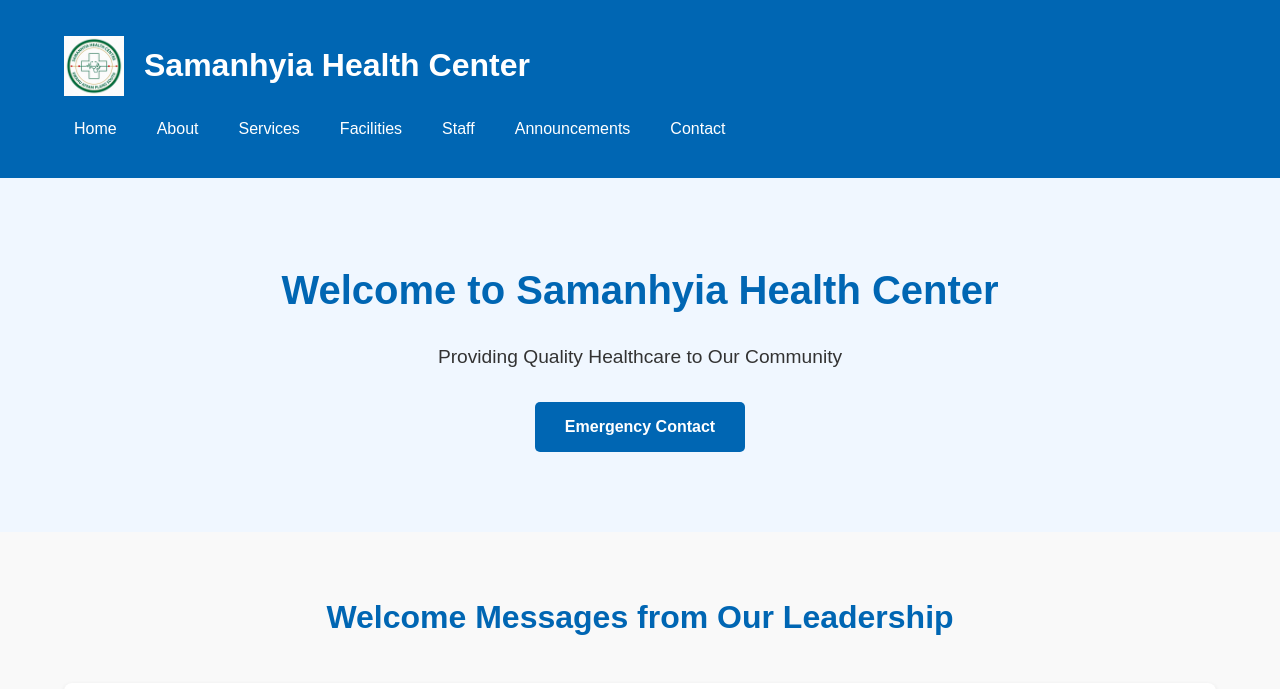
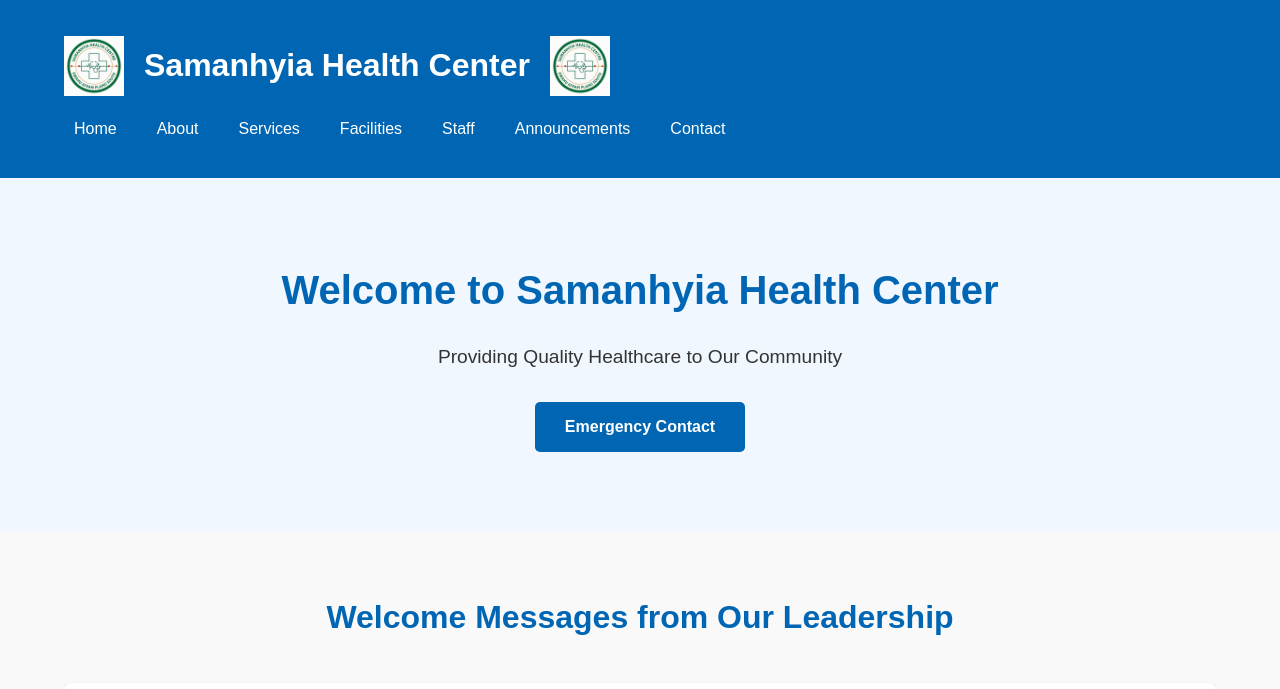
Before and after one commit to Koinojas/samanhyia-website, a plain HTML site: page index.html in a window 1280 px wide. Shown: the top 689 px of the page. Drawn offline with Linux system fonts and the light colour scheme.

```diff
--- a/index.html
+++ b/index.html
@@ -17,6 +17,7 @@
             <div class="logo">
                 <img src="images/shyia logo.jpg" alt="Samanhyia Health Center Logo">
                 <h1>Samanhyia Health Center</h1>
+                <img src="images/shyia logo.jpg" alt="Samanhyia Health Center Logo">
             </div>
 
             <nav>
```
